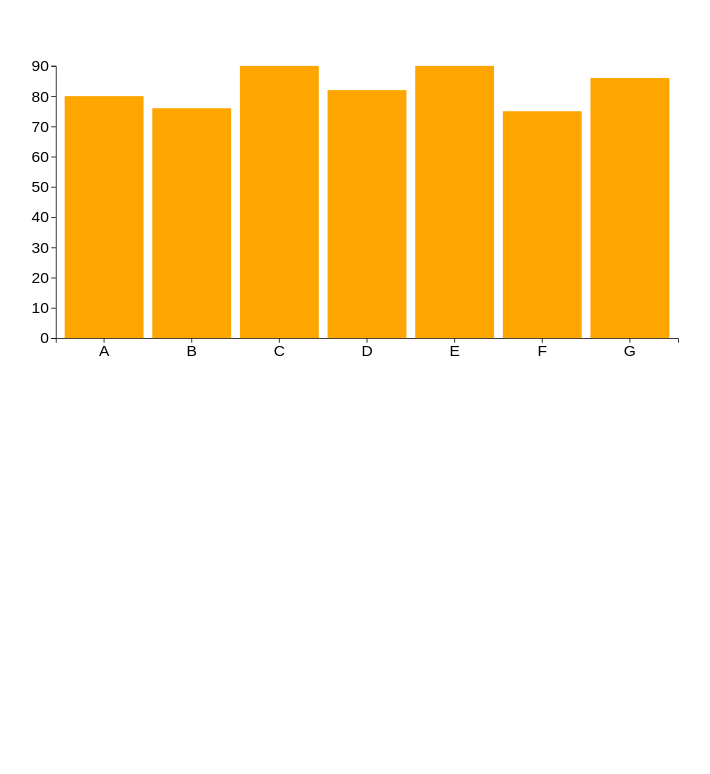
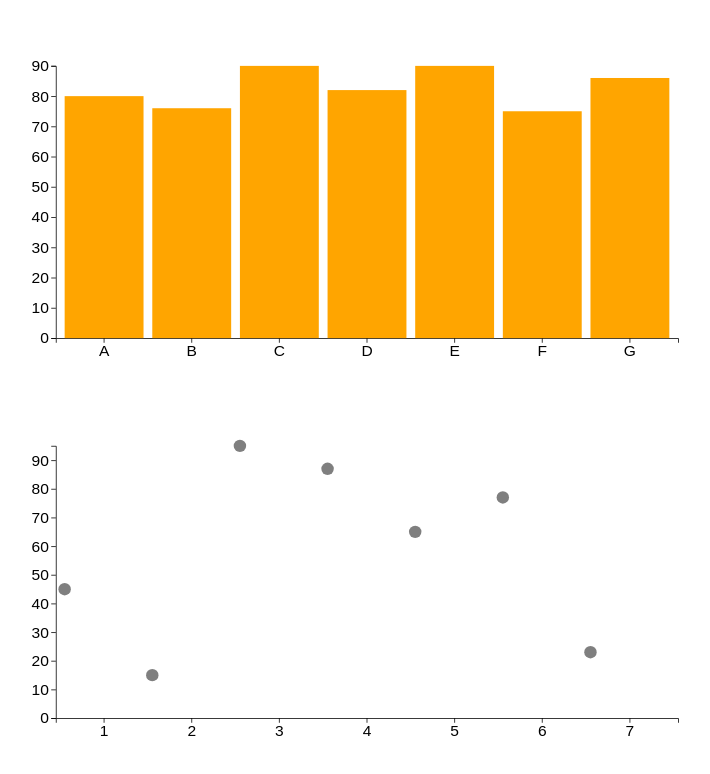
Before and after one commit to DS4200-S22/ic-07-nsimon99, a plain HTML site: page index.html in a window 1280 px wide. Shown: the part 448-1222 px from the top of the page, without its empty margins (273-983 px from the left). Before the commit the page ends 878 px from the top, so only its background shows below. Drawn offline with Linux system fonts and the light colour scheme.

Commit message:
finished scatterplot

```diff
--- a/index.html
+++ b/index.html
@@ -15,7 +15,7 @@
     <div class ="vis-holder", id = "csv-bar"></div>
     <div class ="vis-holder", id = "csv-scatter"></div>
     <script src='js/barchart.js'></script>
-    <script src='js/scatterplot.js></script>
+    <script src='js/scatterplot.js'></script>
 
 </body>
 
--- a/js/scatterplot.js
+++ b/js/scatterplot.js
@@ -93,7 +93,7 @@ const myCircles1 = svg3.selectAll("circle")
                             .enter()
                               .append("circle")
                               .attr("cx", (d,i) => xScale3(i)) //sets x data
-                              .attr("cy", (d) => yScale3(d.day)) //sets y data
+                              .attr("cy", (d) => yScale3(d.score)) //sets y data
                               .attr("r", 8)
                               .style("opacity", 0.5)
                               .on("mouseover", mouseover3) //adds mouse over function
```
Also changed, not shown: js/barchart.js (line endings or trailing spaces).
